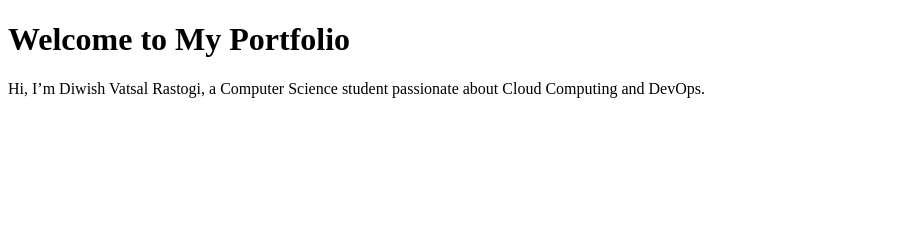
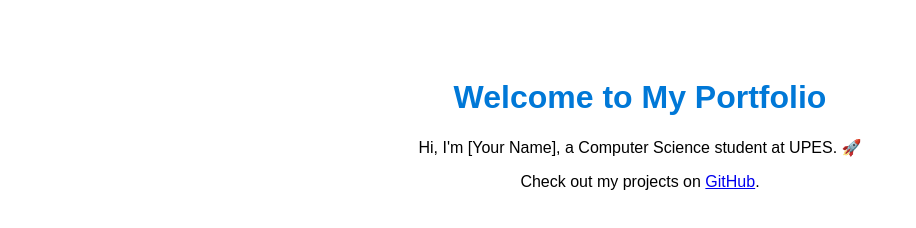
Before and after one commit to Diwish15/Diwish5.github.io, a plain HTML site: page index.html in a window 1280 px wide. Shown: the whole page, without its empty margins (0-916 px from the left). Drawn offline with Linux system fonts and the light colour scheme.

Commit message:
Added Portfolio Homepage.

```diff
--- a/index.html
+++ b/index.html
@@ -4,9 +4,14 @@
     <meta charset="UTF-8">
     <meta name="viewport" content="width=device-width, initial-scale=1.0">
     <title>My Portfolio</title>
+    <style>
+        body { font-family: Arial, sans-serif; text-align: center; padding: 50px; }
+        h1 { color: #0078D7; }
+    </style>
 </head>
 <body>
     <h1>Welcome to My Portfolio</h1>
-    <p>Hi, I’m Diwish Vatsal Rastogi, a Computer Science student passionate about Cloud Computing and DevOps.</p>
+    <p>Hi, I'm [Your Name], a Computer Science student at UPES. 🚀</p>
+    <p>Check out my projects on <a href="https://github.com/Diwish15/Diwish5.github.io.git">GitHub</a>.</p>
 </body>
 </html>
```
